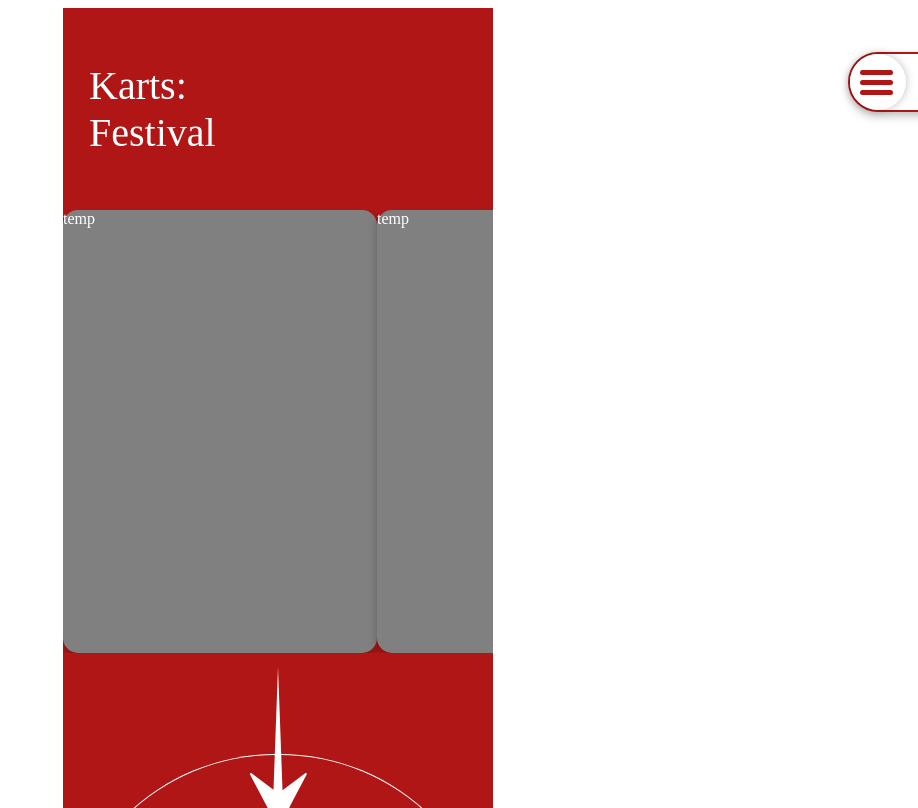
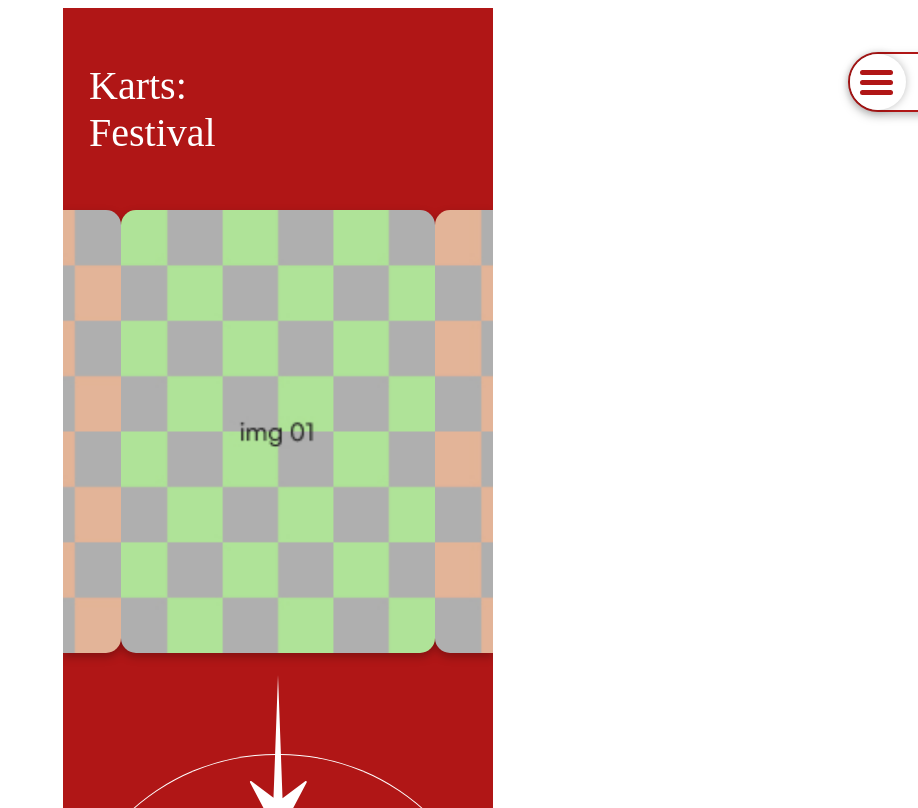
Before and after one commit to 9oormthon-univ-skku/4-line-up-fe, a React (Vite) app: page /home in a window 1280 px wide. Shown: the whole page, without its empty margins (362-1280 px from the left). Built offline with nearby package versions, Linux system fonts and the light colour scheme; a web font is replaced by a local one.

Commit message:
feat: Apply carousel slide to Home Gallery (#11)
* feat: Apply carousel slide to Home Gallery

* feat: Render dates  from data in HomContents

```diff
--- a/package.json
+++ b/package.json
@@ -12,6 +12,7 @@
   "dependencies": {
     "@emotion/react": "^11.14.0",
     "@types/node": "^24.0.12",
+    "embla-carousel-react": "^8.6.0",
     "react": "^19.1.0",
     "react-dom": "^19.1.0",
     "react-router-dom": "^7.6.3",
--- a/src/pages/home/Gallery.tsx
+++ b/src/pages/home/Gallery.tsx
@@ -1,32 +1,41 @@
 import { shadows } from '@/styles/styles';
 import { css } from '@emotion/react';
-// TODO: import useEmblaCarousel from 'embla-carousel-react'
+import useEmblaCarousel from 'embla-carousel-react';
 
 const galleryCss = css`
-  overflow: scroll;
+  overflow: hidden;
   width: 100%;
-  .container {
+  ${shadows.dropBottom}
+  .embla__container {
     display: flex;
-    width: fit-content;
   }
-  .slide {
+  .embla__slide {
     height: 443px;
-    width: 314px;
+    flex: 0 0 314px;
+    min-width: 0;
     border-radius: 15px;
-    ${shadows.dropBottom}
+    background: center/cover;
   }
 `;
 
-const Gallery = () => {
+interface GalleryProps {
+  images: string[];
+}
+
+const Gallery = ({ images }: GalleryProps) => {
+  const [emblaRef] = useEmblaCarousel({ loop: true });
+
   return (
-    <div css={galleryCss}>
-      <div className='container'>
-        <div className='slide' style={{ background: 'grey' }}>
-          temp
-        </div>
-        <div className='slide' style={{ background: 'grey' }}>
-          temp
-        </div>
+    <div css={galleryCss} ref={emblaRef} className='embla__viewport'>
+      <div className='embla__container'>
+        {images.map((e, i) => (
+          <div
+            className='embla__slide'
+            style={{ backgroundImage: `url(${e})` }}
+            key={i}
+          >
+          </div>
+        ))}
       </div>
     </div>
   );
--- a/src/pages/home/Home.tsx
+++ b/src/pages/home/Home.tsx
@@ -18,12 +18,15 @@ const containerCss = css`
   }
 `;
 
+const imageList = ['/img-01.jpg', '/img-02.jpg', '/img-02.jpg'];
+const dateList = ['05.07.', '08', '09'];
+
 const Home = () => {
   return (
     <div css={containerCss}>
       <h1 css={fonts.title_lg}>{`Karts:\nFestival`}</h1>
-      <Gallery />
-      <HomeContents />
+      <Gallery images={imageList} />
+      <HomeContents dateList={dateList} />
       <footer
         css={[
           fonts.title_md,
--- a/src/pages/home/HomeContents.tsx
+++ b/src/pages/home/HomeContents.tsx
@@ -1,8 +1,7 @@
 import { colors, fonts } from '@/styles/styles';
 import { css } from '@emotion/react';
 import Arrow0 from '@images/arrow-bold-down.svg?react';
-import Arrow1 from '@images/arrow-first.svg?react';
-import Arrow2 from '@images/arrow-second.svg?react';
+import Arrow1 from '@images/arrow-second.svg?react';
 
 const contentsCss = css`
   width: 101%;
@@ -11,8 +10,14 @@ const contentsCss = css`
   border: 1px solid ${colors.white};
   border-bottom: 5px dashed ${colors.white};
   margin-top: 47px;
-  * {
-    position: relative;
+  padding: 20px;
+  padding-top: 60px;
+  display: flex;
+  flex-direction: column;
+  justify-content: space-between;
+  .date-wrapper:nth-of-type(2n+1) {
+    align-self: flex-end;
+    right: 0;
   }
   .dayorder {
     ${fonts.title_lg}
@@ -20,82 +25,51 @@ const contentsCss = css`
   .date {
     ${fonts.title_xlg}
   }
+  .arrow {
+    height: 0;
+    position: relative;
+    right: 20px;
+    top: 30px;
+  }
+  .date-wrapper:nth-of-type(2n) .arrow{
+    left: 80px;
+    svg{
+      -webkit-transform: scaleX(-1);
+      transform: scaleX(-1);
+    }
+  }
+  .date-wrapper:last-of-type .arrow{
+    display: none;
+  }
 `;
-
-const HomeContents = () => {
+interface HomeContentsProps {
+  dateList: string[];
+}
+const HomeContents = ({ dateList }: HomeContentsProps) => {
   return (
-    <div css={contentsCss}>
+    <>
+      <div css={contentsCss}>
       <div
         css={css`
-          width: 100%;
-          bottom: 88px;
+          position: relative;
+          top: -140px;
+          height: 0;
           text-align: center;
         `}
       >
         <Arrow0 />
       </div>
-      <div
-        className='dayorder'
-        style={{
-          bottom: '47px',
-          left: '27px',
-        }}
-      >
-        DAY1
+        {dateList.map((date, i) => {
+          return (
+            <div className='date-wrapper' key={i}>
+              <div className='dayorder'>day{i + 1}</div>
+              <div className='date'>{date}</div>
+              <div className="arrow"><Arrow1/></div>
+            </div>
+          );
+        })}
       </div>
-      <div
-        className='date'
-        style={{
-          bottom: '47px',
-          left: '27px',
-        }}
-      >
-        05.07
-      </div>
-      <Arrow1 style={{ bottom: '47px', left: '70px' }} />
-      <div
-        className='dayorder'
-        style={{
-          bottom: '109px',
-          left: '239px',
-        }}
-      >
-        DAY1
-      </div>
-      <div
-        className='date'
-        style={{
-          bottom: '109px',
-          left: '247px',
-        }}
-      >
-        07
-      </div>
-      <Arrow2
-        style={{
-          bottom: '109px',
-          left: '169px',
-        }}
-      />
-      <div
-        className='dayorder'
-        style={{
-          bottom: '146px',
-          left: '27px',
-        }}
-      >
-        DAY1
-      </div>
-      <div
-        className='date'
-        style={{
-          bottom: '146px',
-          left: '27px',
-        }}
-      >
-        05.07
-      </div>
-    </div>
+    </>
   );
 };
 
```
Also changed, not shown: 1 other file (tests, documents, lock files or other folders).
